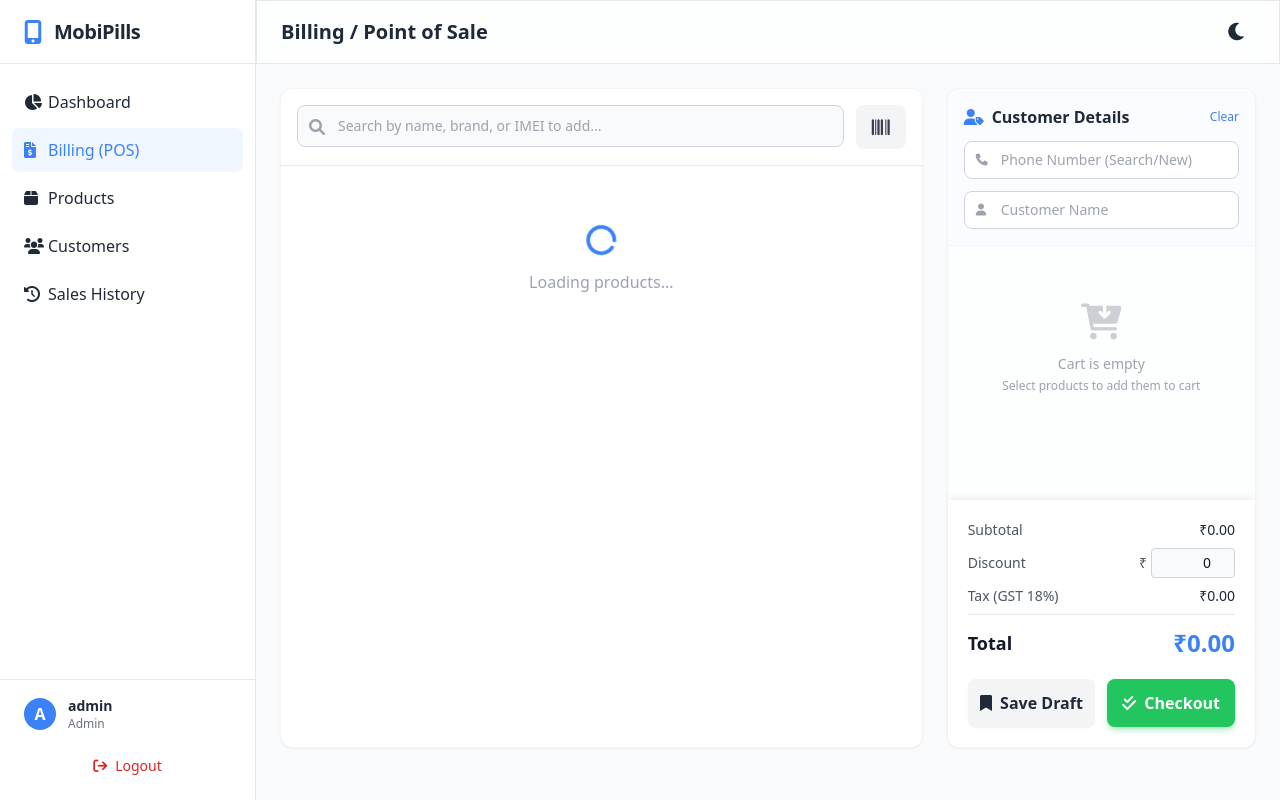
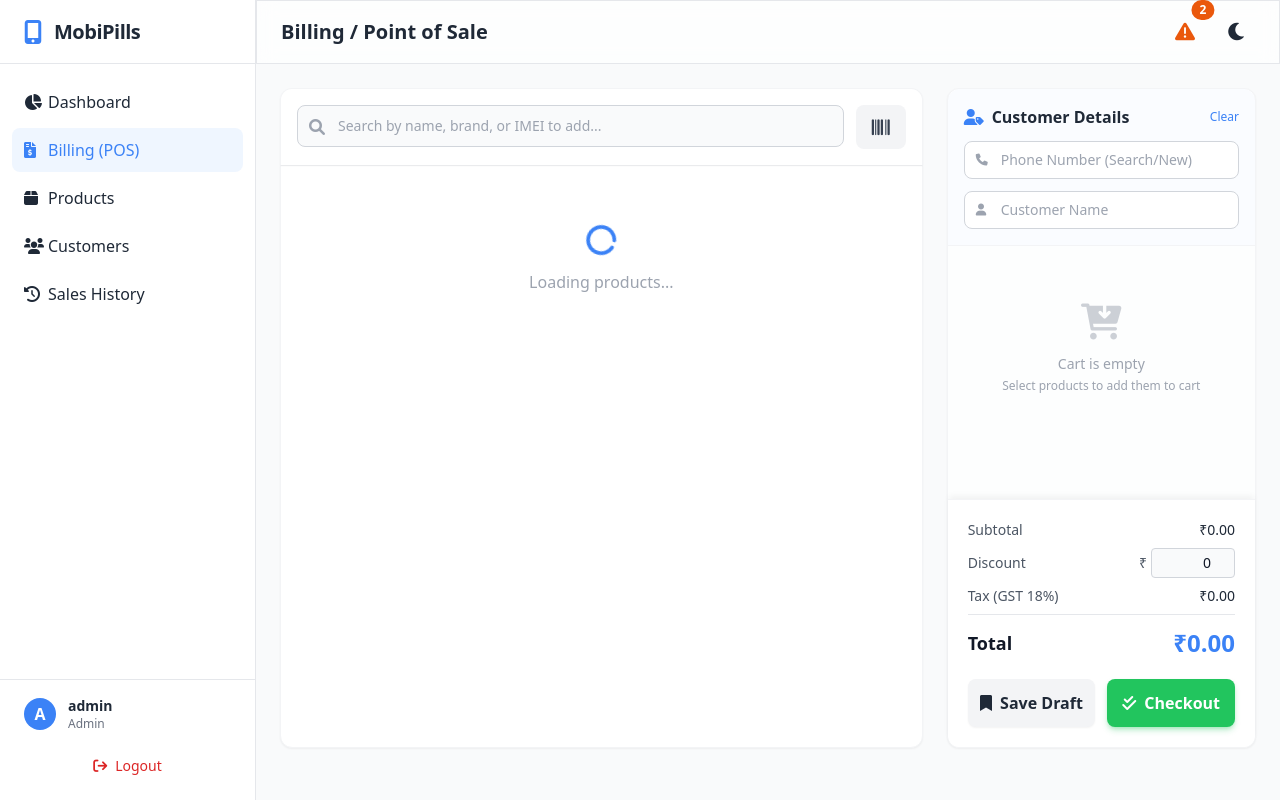
Before and after one commit to ShelJi/mobi-pills, a Django app: page /billing/ in a window 1280 px wide. Run offline with Django 5.2, Linux system fonts and the light colour scheme; a user stored in the database is signed in; data comes from the database, SQL or seed files in the repository; some libraries are stand-ins or nearby versions.

Commit message:
feat: update navbar with low stock indicator display

```diff
--- a/templates/base.html
+++ b/templates/base.html
@@ -105,6 +105,52 @@
                 <h2 class="text-lg sm:text-xl font-semibold truncate">{% block header %}Dashboard{% endblock %}</h2>
             </div>
             <div class="flex items-center space-x-4">
+                <!-- Low Stock Indicator -->
+                {% if low_stock_count > 0 %}
+                <div class="relative group">
+                    <button class="relative p-2 rounded-full hover:bg-gray-200 dark:hover:bg-gray-700 transition-colors text-orange-600 dark:text-orange-400">
+                        <i class="fa-solid fa-exclamation-triangle text-xl"></i>
+                        <span class="absolute top-0 right-0 inline-flex items-center justify-center px-2 py-1 text-xs font-bold leading-none text-white transform translate-x-1/2 -translate-y-1/2 bg-orange-600 rounded-full">
+                            {{ low_stock_count }}
+                        </span>
+                    </button>
+
+                    <!-- Low Stock Dropdown -->
+                    <div class="absolute right-0 mt-2 w-80 bg-white dark:bg-darkcard rounded-lg shadow-xl border border-gray-200 dark:border-gray-700 hidden group-hover:block z-50">
+                        <div class="p-4 border-b border-gray-200 dark:border-gray-700">
+                            <p class="text-sm font-semibold text-gray-900 dark:text-gray-100">
+                                <i class="fa-solid fa-exclamation-triangle text-orange-600 mr-2"></i>
+                                Low Stock Alert
+                            </p>
+                        </div>
+                        <div class="max-h-96 overflow-y-auto">
+                            {% for product in low_stock_products %}
+                            <div class="px-4 py-3 border-b border-gray-100 dark:border-gray-700 last:border-b-0 hover:bg-gray-50 dark:hover:bg-gray-700/50 transition-colors">
+                                <div class="flex justify-between items-start">
+                                    <div class="flex-1">
+                                        <p class="text-sm font-medium text-gray-900 dark:text-gray-100">
+                                            {{ product.name }}
+                                        </p>
+                                        <p class="text-xs text-gray-500 dark:text-gray-400">
+                                            {{ product.brand }}
+                                        </p>
+                                    </div>
+                                    <span class="inline-flex items-center px-2.5 py-0.5 rounded-full text-xs font-medium {% if product.stock_quantity == 0 %}bg-red-100 text-red-800 dark:bg-red-900/30 dark:text-red-400{% else %}bg-orange-100 text-orange-800 dark:bg-orange-900/30 dark:text-orange-400{% endif %}">
+                                        {{ product.stock_quantity }} left
+                                    </span>
+                                </div>
+                            </div>
+                            {% endfor %}
+                        </div>
+                        <div class="p-3 border-t border-gray-200 dark:border-gray-700 bg-gray-50 dark:bg-gray-700/50">
+                            <a href="{% url 'products' %}" class="text-xs text-primary hover:underline font-medium">
+                                View all products →
+                            </a>
+                        </div>
+                    </div>
+                </div>
+                {% endif %}
+
                 <button id="themeToggle" class="p-2 rounded-full hover:bg-gray-200 dark:hover:bg-gray-700 transition-colors">
                     <i class="fa-solid fa-moon text-xl" id="themeIcon"></i>
                 </button>
```
